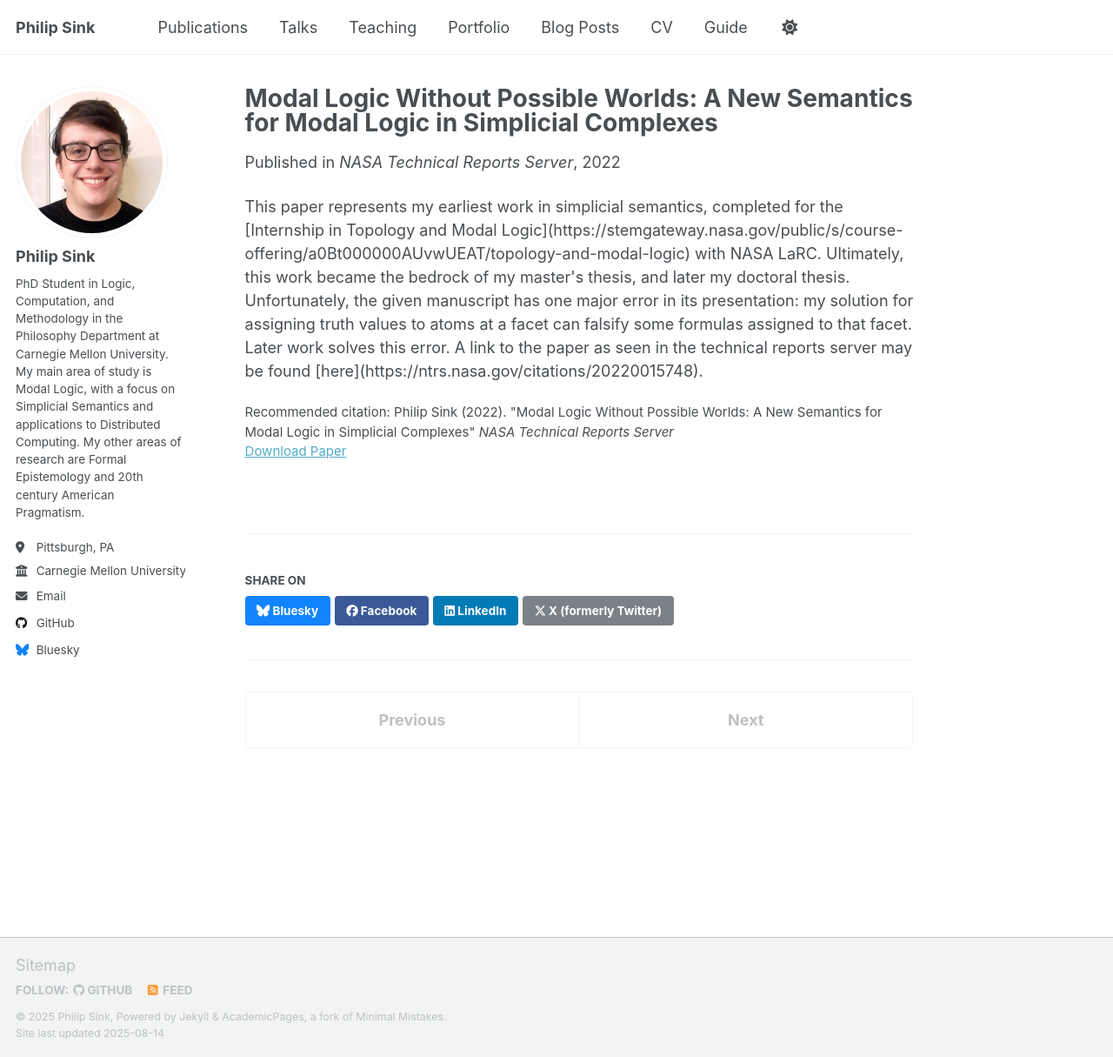
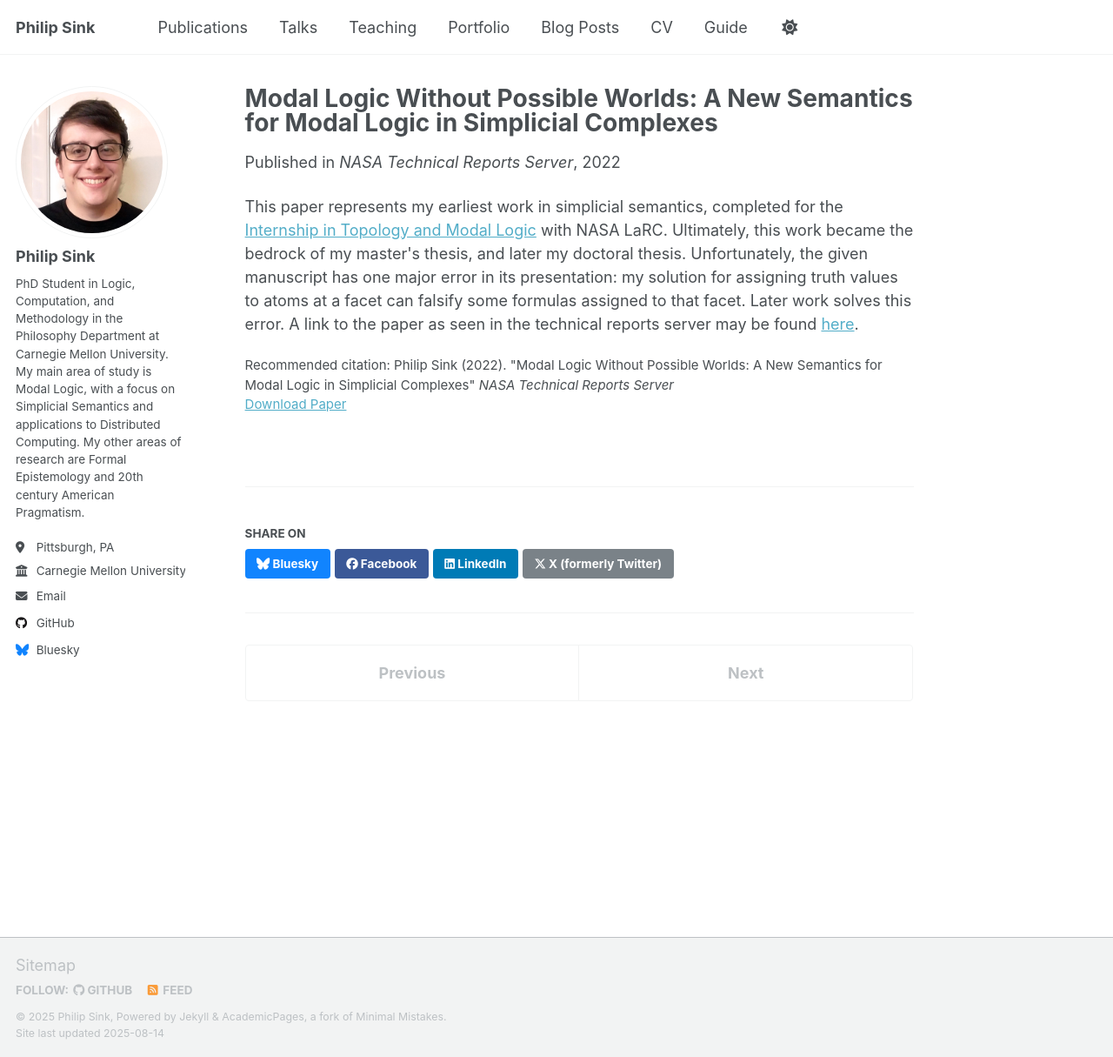
Before and after one commit to Philip-Sink/Philip-Sink.github.io, a Jekyll site: the page built from _publications/2022-12-01-Modal-Logic-Without-Possible-Worlds.md, in a window 1280 px wide and 1215 px high. Shown: the whole window at 87% size. Built offline with Jekyll 4.4.1, drawn with Linux system fonts in a browser that asks for light colours; a script that is not in the unit is left out; part of the change alters nothing that is shown.

Commit message:
Update 2022-12-01-Modal-Logic-Without-Possible-Worlds.md

```diff
--- a/_publications/2022-12-01-Modal-Logic-Without-Possible-Worlds.md
+++ b/_publications/2022-12-01-Modal-Logic-Without-Possible-Worlds.md
@@ -10,4 +10,4 @@ paperurl: 'https://ntrs.nasa.gov/api/citations/20220015748/downloads/NASA-TM-202
 citation: 'Philip Sink (2022). &quot;Modal Logic Without Possible Worlds: A New Semantics for Modal Logic in Simplicial Complexes&quot; <i>NASA Technical Reports Server</i>'
 ---
 
-<p>This paper represents my earliest work in simplicial semantics, completed for the [Internship in Topology and Modal Logic](https://stemgateway.nasa.gov/public/s/course-offering/a0Bt000000AUvwUEAT/topology-and-modal-logic) with NASA LaRC. Ultimately, this work became the bedrock of my master's thesis, and later my doctoral thesis. Unfortunately, the given manuscript has one major error in its presentation: my solution for assigning truth values to atoms at a facet can falsify some formulas assigned to that facet. Later work solves this error. A link to the paper as seen in the technical reports server may be found [here](https://ntrs.nasa.gov/citations/20220015748).</p>
+<p>This paper represents my earliest work in simplicial semantics, completed for the <a href="https://stemgateway.nasa.gov/public/s/course-offering/a0Bt000000AUvwUEAT/topology-and-modal-logic">Internship in Topology and Modal Logic</a> with NASA LaRC. Ultimately, this work became the bedrock of my master's thesis, and later my doctoral thesis. Unfortunately, the given manuscript has one major error in its presentation: my solution for assigning truth values to atoms at a facet can falsify some formulas assigned to that facet. Later work solves this error. A link to the paper as seen in the technical reports server may be found <a href="https://ntrs.nasa.gov/citations/20220015748">here</a>.</p>
```
